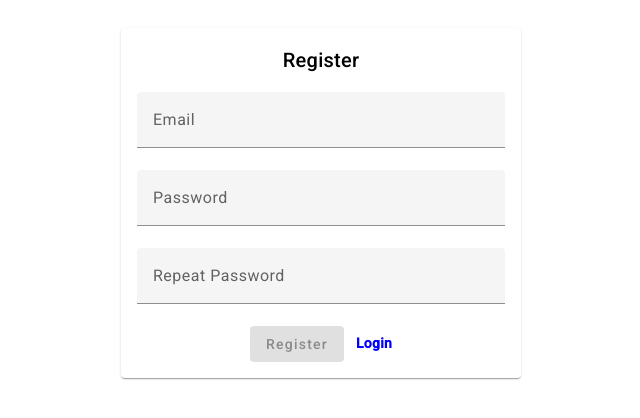
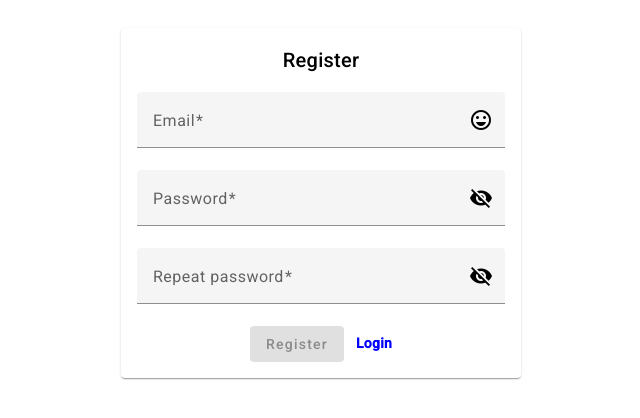
Before and after one commit to javitid/cards, an Angular app: page /#/register in a window 1280 px wide. Shown: the top 418 px of the page, without its empty margins (319-959 px from the left). Built offline with nearby package versions, Linux system fonts and the light colour scheme.

Commit message:
Add label and icons

```diff
--- a/src/app/app.module.ts
+++ b/src/app/app.module.ts
@@ -1,7 +1,8 @@
+import { HTTP_INTERCEPTORS, HttpClientModule } from '@angular/common/http';
 import { NgModule } from '@angular/core';
+import { MAT_FORM_FIELD_DEFAULT_OPTIONS } from '@angular/material/form-field';
 import { FormsModule, ReactiveFormsModule } from '@angular/forms';
 import { BrowserModule } from '@angular/platform-browser';
-import { HTTP_INTERCEPTORS, HttpClientModule } from '@angular/common/http';
 import { BrowserAnimationsModule } from '@angular/platform-browser/animations';
 
 // import { AuthMongoDBGuard } from './guards/auth-mongodb.guard';
@@ -46,7 +47,8 @@ import { RegisterComponent } from './pages/register/register.component';
     TokenGuard,
     AuthService,
     HelperService,
-    { provide: HTTP_INTERCEPTORS, useClass: AuthMongoDBInterceptorService, multi: true }
+    { provide: HTTP_INTERCEPTORS, useClass: AuthMongoDBInterceptorService, multi: true },
+    { provide: MAT_FORM_FIELD_DEFAULT_OPTIONS, useValue: { appearance: 'fill' }}
   ],
   bootstrap: [AppComponent]
 })
--- a/src/app/pages/login/login.component.html
+++ b/src/app/pages/login/login.component.html
@@ -3,14 +3,18 @@
         <mat-card-content>
           <form [formGroup]="form" (ngSubmit)="onSubmit()">
             <h2>Log In</h2>
-            <mat-form-field class="full-width-input">
-              <input matInput placeholder="Email" formControlName="username" required>
+            <mat-form-field>
+              <mat-label>Email</mat-label>
+              <input matInput formControlName="username" required>
+              <mat-icon matSuffix>sentiment_very_satisfied</mat-icon>
               <mat-error>
                 Please provide a valid email address
               </mat-error>
             </mat-form-field>
-            <mat-form-field class="full-width-input">
-              <input matInput type="password" placeholder="Password" formControlName="password" required>
+            <mat-form-field>
+              <mat-label>Password</mat-label>
+              <input matInput [type]="isPwdHidden ? 'password' : 'text'" formControlName="password" required>
+              <mat-icon matSuffix (click)="isPwdHidden = !isPwdHidden">{{isPwdHidden ? 'visibility_off' : 'visibility'}}</mat-icon>
               <mat-error>
                 Please provide a valid password
               </mat-error>
--- a/src/app/pages/login/login.component.ts
+++ b/src/app/pages/login/login.component.ts
@@ -16,6 +16,7 @@ declare const FB: any;
 })
 export class LoginComponent implements OnInit {
   private clientId = environment.clientId;
+  public isPwdHidden = true;
 
   constructor(
     private router: Router,
--- a/src/app/pages/register/register.component.html
+++ b/src/app/pages/register/register.component.html
@@ -4,19 +4,25 @@
         <form [formGroup]="form" (ngSubmit)="onSubmit()">
           <h2>Register</h2>
           <mat-form-field class="full-width-input">
-                    <input matInput placeholder="Email" formControlName="email" required>
+            <mat-label>Email</mat-label>
+            <input matInput formControlName="email" required>
+            <mat-icon matSuffix>sentiment_very_satisfied</mat-icon>
             <mat-error>
               Please provide a valid email address
             </mat-error>
           </mat-form-field>
           <mat-form-field class="full-width-input">
-                    <input matInput type="password" placeholder="Password" formControlName="password" required>
+            <mat-label>Password</mat-label>
+            <input matInput [type]="isPwdHidden ? 'password' : 'text'" formControlName="password" formControlName="password" required>
+            <mat-icon matSuffix (click)="isPwdHidden = !isPwdHidden">{{isPwdHidden ? 'visibility_off' : 'visibility'}}</mat-icon>
             <mat-error>
                Please provide a valid password
             </mat-error>
           </mat-form-field>
           <mat-form-field class="full-width-input">
-                    <input matInput type="password" placeholder="Repeat Password" formControlName="confirmPassword" required>
+            <mat-label>Repeat password</mat-label>
+            <input matInput [type]="isPwdRepeatedHidden ? 'password' : 'text'" formControlName="password" formControlName="confirmPassword" required>
+            <mat-icon matSuffix (click)="isPwdRepeatedHidden = !isPwdRepeatedHidden">{{isPwdRepeatedHidden ? 'visibility_off' : 'visibility'}}</mat-icon>
             <mat-error>
               Please repeat password
             </mat-error>
--- a/src/app/pages/register/register.component.ts
+++ b/src/app/pages/register/register.component.ts
@@ -14,6 +14,8 @@ declare const FB: any;
 })
 export class RegisterComponent {
   public form: any;
+  public isPwdHidden = true;
+  public isPwdRepeatedHidden = true;
 
   constructor(
     private router: Router,
```
Lines whose indentation alone changed are shown as unchanged.
